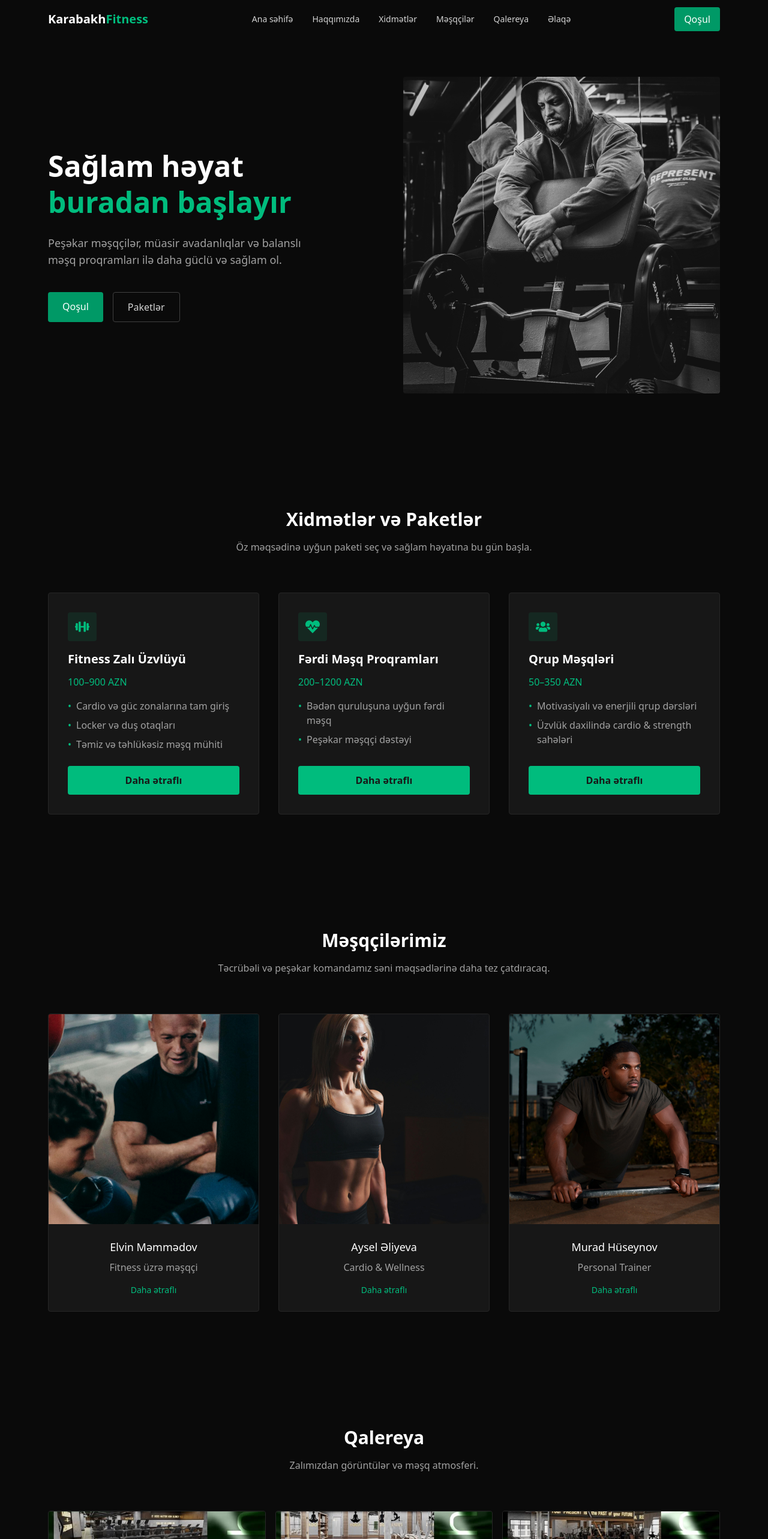
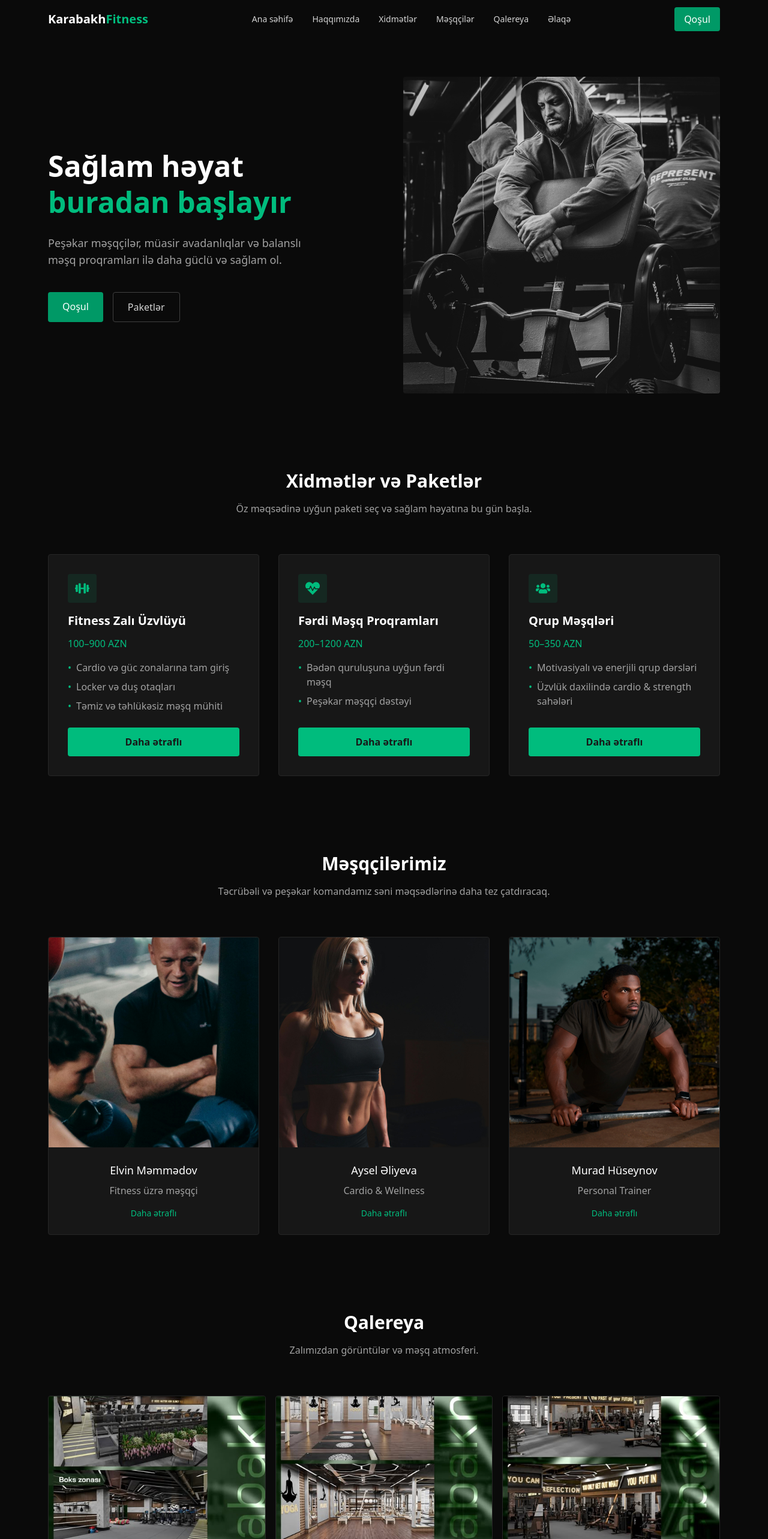
Before and after one commit to elxanoffical/Fitness, a Next.js app: page / in a window 1280 px wide. Shown: the top 2566 px of the page at 60% size. Built offline with nearby package versions, Linux system fonts and the light colour scheme.

Commit message:
Reduce padding in multiple components for a more consistent layout

```diff
--- a/components/Contact.jsx
+++ b/components/Contact.jsx
@@ -17,7 +17,7 @@ export default function Contact() {
   };
 
   return (
-    <section className="py-24 bg-neutral-950">
+    <section className="py-16 bg-neutral-950">
       <div className="max-w-6xl mx-auto px-4 grid md:grid-cols-2 gap-16 items-start">
         {/* LEFT CTA */}
         <div>
--- a/components/Gallery.jsx
+++ b/components/Gallery.jsx
@@ -12,7 +12,7 @@ export default function Gallery() {
   ];
 
   return (
-    <section className="py-24 bg-neutral-950">
+    <section className="py-16 bg-neutral-950">
       <div className="max-w-6xl mx-auto px-4">
         {/* Section title */}
         <div className="text-center max-w-2xl mx-auto">
--- a/components/Hero.jsx
+++ b/components/Hero.jsx
@@ -3,7 +3,7 @@ import Link from "next/link";
 
 export default function Hero() {
   return (
-    <section className="pt-32 pb-24 bg-neutral-950">
+    <section className="pt-32 pb-16 bg-neutral-950">
       <div className="max-w-6xl mx-auto px-4 grid md:grid-cols-2 gap-16 items-center">
 
         {/* LEFT CONTENT */}
--- a/components/Services.jsx
+++ b/components/Services.jsx
@@ -40,7 +40,7 @@ export default function ServicesPreview() {
   ];
 
   return (
-    <section className="py-24 bg-neutral-950">
+    <section className="py-16 bg-neutral-950">
       <div className="max-w-6xl mx-auto px-4">
         {/* Section title */}
         <div className="text-center max-w-2xl mx-auto">
--- a/components/Trainers.jsx
+++ b/components/Trainers.jsx
@@ -21,7 +21,7 @@ export default function Trainers() {
   ];
 
   return (
-    <section className="py-24 bg-neutral-950">
+    <section className="py-16 bg-neutral-950">
       <div className="max-w-6xl mx-auto px-4">
         {/* Section title */}
         <div className="text-center max-w-2xl mx-auto">
```
